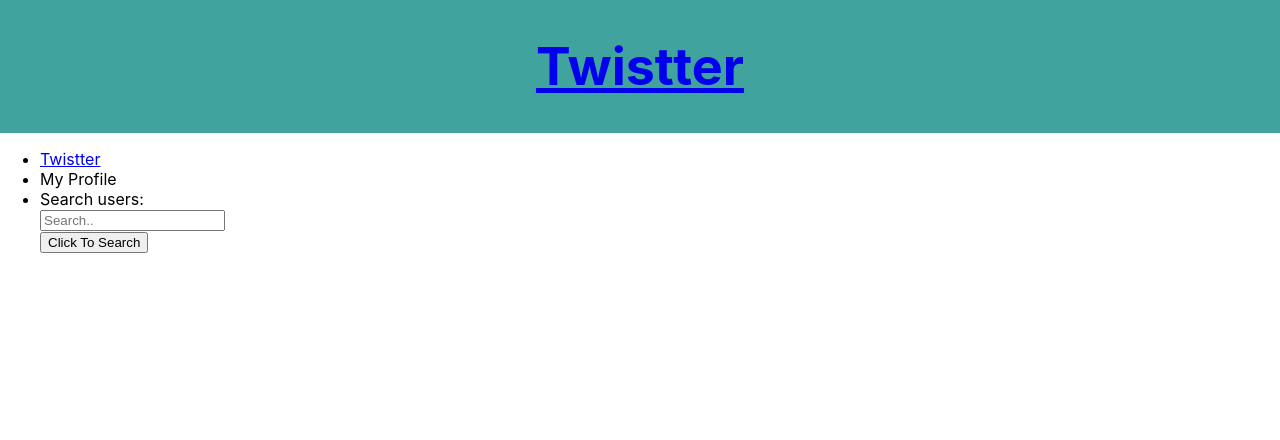
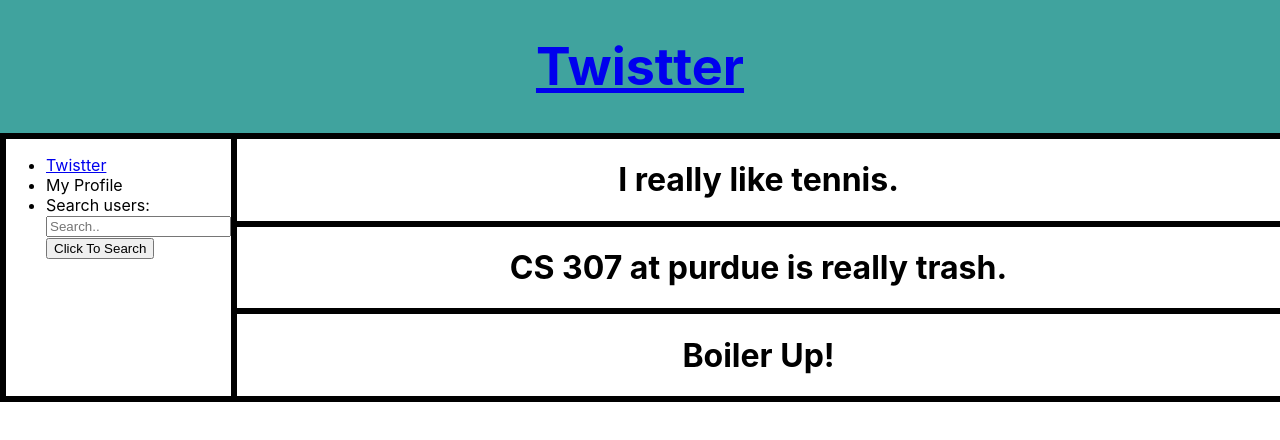
Before and after one commit to aniamb/twistter-307, a React (Create React App) app in the folder twistter/: page /timeline in a window 1280 px wide. Shown: the top 440 px of the page. Built offline with nearby package versions, Linux system fonts and the light colour scheme.

Commit message:
Intial timeline setup

```diff
--- a/twistter/src/App.css
+++ b/twistter/src/App.css
@@ -58,6 +58,29 @@
 
 }
 
+
+.row {
+  display: flex;
+  width: 100%;
+  height: 100%;
+  border: 3px solid black;
+}
+
+div.microblogs {
+  border: 3px solid black;
+  text-align: center;
+}
+
+div.sidebar {
+  border: 3px solid black;
+}
+
+.microOrder {
+  flex-direction: column;
+  width: 100%
+}
+
+
 @keyframes App-logo-spin {
   from {
     transform: rotate(0deg);
--- a/twistter/src/Timeline.js
+++ b/twistter/src/Timeline.js
@@ -21,6 +21,9 @@ class Timeline extends Component{
     render() {
         return (
             <div className="Timeline">
+
+                <div class="row">
+                  <div className="sidebar" >
                     <div className="links">
                         <ul className="navLinks">
                             <li><NavLink to="/Timeline">Twistter</NavLink></li>
@@ -38,6 +41,19 @@ class Timeline extends Component{
                         </ul>
                     </div>
                   </div>
+                  <div className="microOrder">
+                    <div className="microblogs">
+                      <h1> I really like tennis. </h1>
+                    </div>
+                    <div className="microblogs">
+                      <h1> CS 307 at purdue is really trash. </h1>
+                    </div>
+                    <div className="microblogs">
+                      <h1> Boiler Up! </h1>
+                    </div>
+                  </div>
+                </div>
+            </div>
 
         );
     }
```
Lines whose indentation alone changed are shown as unchanged.
